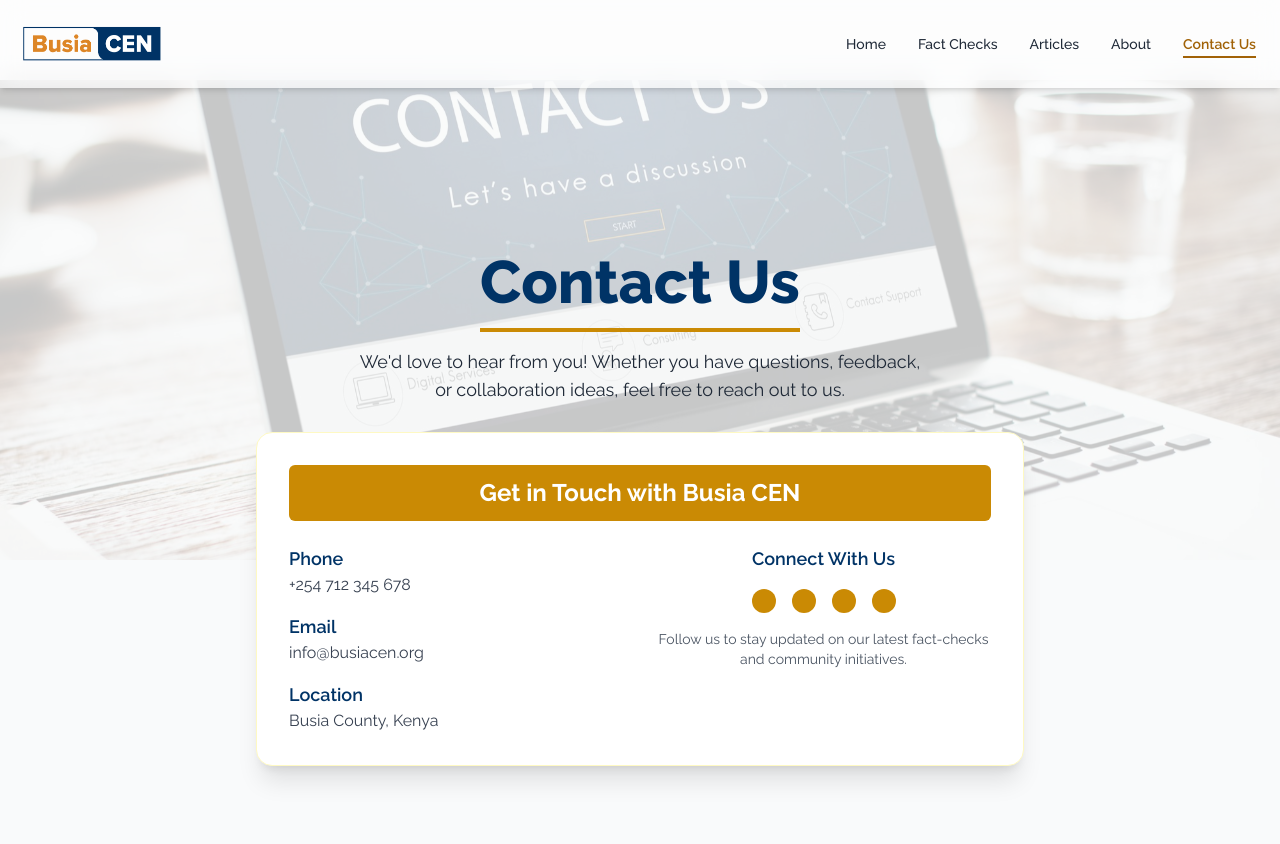
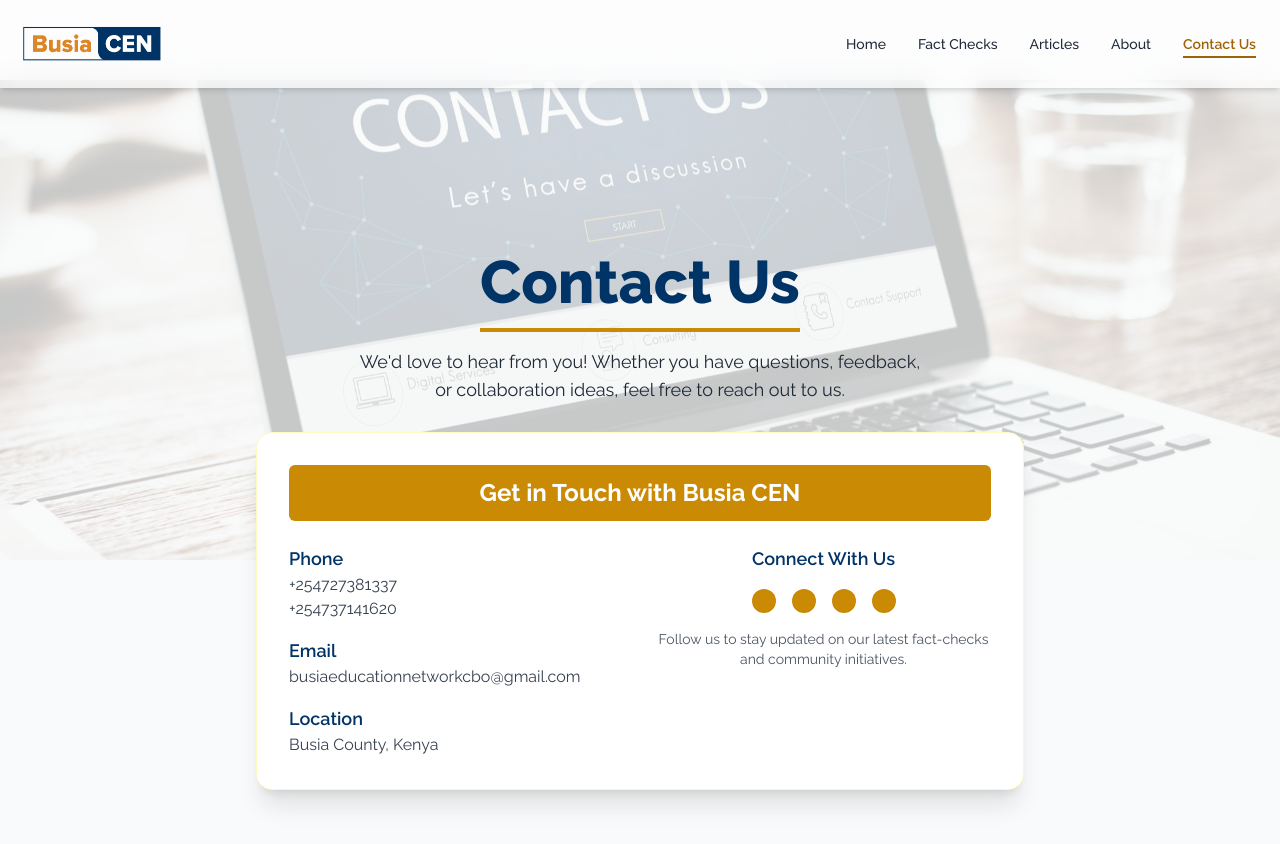
Before and after one commit to Sam516-Dev/-Busia-CEN-website, a plain HTML site: page pages/contactus.html in a window 1280 px wide. Drawn offline with nearby package versions, Linux system fonts and the light colour scheme.

Commit message:
fix:update contact us

```diff
--- a/pages/contactus.html
+++ b/pages/contactus.html
@@ -155,12 +155,13 @@
                     <div class="space-y-4 md:text-left">
                         <div>
                             <h3 class="font-semibold text-lg text-brand-dark">Phone</h3>
-                            <p>+254 712 345 678</p>
+                            <p>+254727381337</p>
+                            <p>+254737141620</p>
                         </div>
 
                         <div>
                             <h3 class="font-semibold text-lg text-brand-dark">Email</h3>
-                            <p>info@busiacen.org</p>
+                            <p>busiaeducationnetworkcbo@gmail.com</p>
                         </div>
 
                         <div>
```
